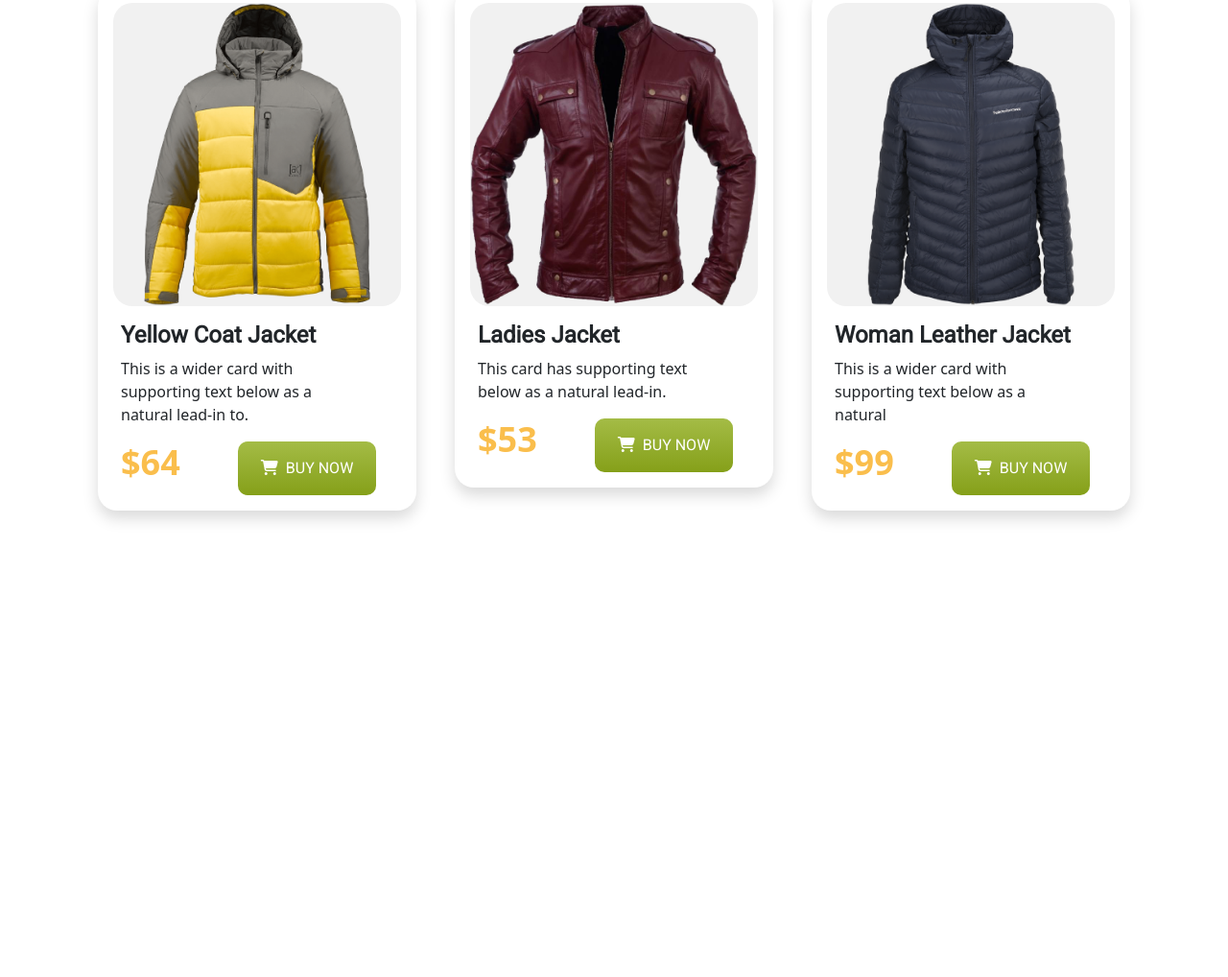
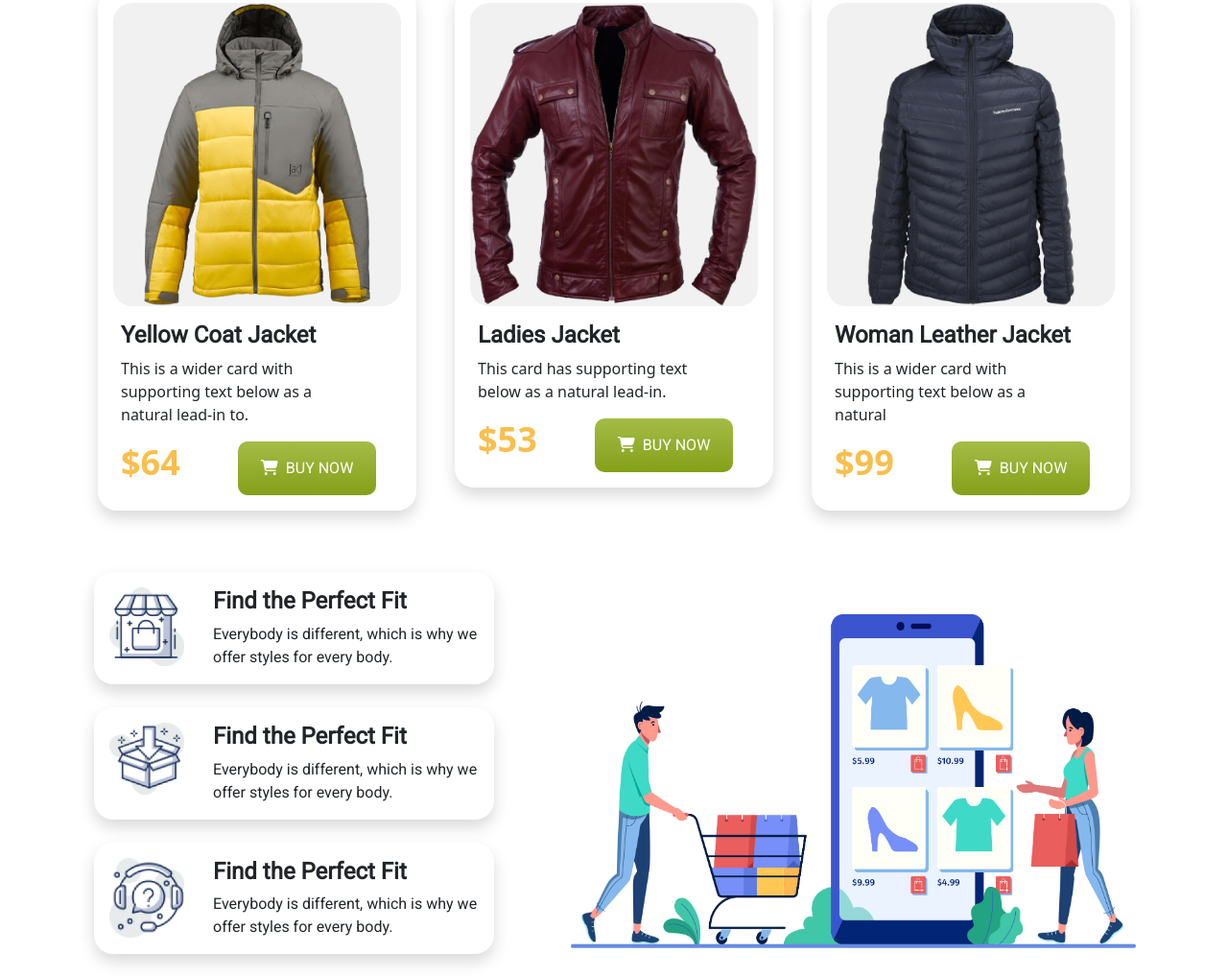
Before and after one commit to assraf-nur/Fashion-House, a plain HTML site: page index.html in a window 1280 px wide. Shown: the part 1550-2568 px from the top of the page at 96% size. Before the commit the page ends 2130 px from the top, so only its background shows below. Drawn offline with nearby package versions, Linux system fonts and the light colour scheme.

Commit message:
added shopping section

```diff
--- a/css/style.css
+++ b/css/style.css
@@ -61,3 +61,25 @@
 .buy-btn{
     margin-left: 60px;
 }
+.menu-title{
+    font-size: 24px;
+    font-family: 'Roboto', sans-serif;
+    font-weight: 700;
+}
+.menu-para{
+    font-size: 16px;
+    font-family: 'Roboto', sans-serif;
+    font-weight: 400;
+}
+.menu-txt{
+    margin-left: 30px;
+}
+.house{
+    margin-top: 16px;
+    border-radius: 20px;
+}
+.shop-img{
+    width: 589px;
+    margin-left: 40px;
+    margin-top: 30px;
+}
--- a/index.html
+++ b/index.html
@@ -200,6 +200,46 @@
     </section>
 
     <!-- Shopping section -->
+    <section class="container shopping">
+        <div class="shopping d-flex">
+            <div class="menus ms-3">
+                <div class="house d-flex shadow p-3 pb-0 mb-4 bg-body">
+                    <div class="logos">
+                        <img style="width: 78px;" src="images/house.png" alt="">
+                    </div>
+                    <div class="menu-txt">
+                        <h4 class="menu-title">Find the Perfect Fit</h4>
+                        <p style="width: 277px;" class="menu-para">Everybody is different, which is why we
+                            offer styles for every body.</p>
+                    </div>
+                </div>
+                <div class="house d-flex shadow p-3 pb-0 mb-4 bg-body">
+                    <div class="logos">
+                        <img style="width: 78px;" src="images/box.png" alt="">
+                    </div>
+                    <div class="menu-txt">
+                        <h4 class="menu-title">Find the Perfect Fit</h4>
+                        <p style="width: 277px;" class="menu-para">Everybody is different, which is why we
+                            offer styles for every body.</p>
+                    </div>
+                </div>
+                <div class="house d-flex shadow p-3 pb-0 mb-4 bg-body">
+                    <div class="logos">
+                        <img style="width: 78px;" src="images/question.png" alt="">
+                    </div>
+                    <div class="menu-txt">
+                        <h4 class="menu-title">Find the Perfect Fit</h4>
+                        <p style="width: 277px;" class="menu-para">Everybody is different, which is why we
+                            offer styles for every body.</p>
+                    </div>
+                </div>
+            </div>
+            <div class="shop-img">
+                <img class="shop-img" src="images/shopping.png" alt="">
+            </div>
+
+        </div>
+    </section>
 
 
     <script src="https://kit.fontawesome.com/e4deb5fc18.js" crossorigin="anonymous"></script>
```
